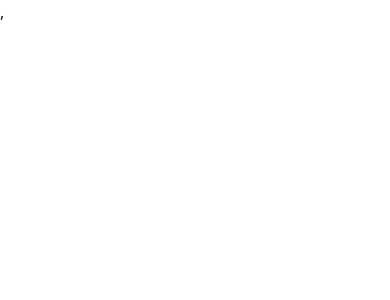
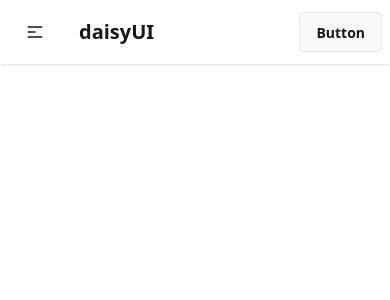
Before and after one commit to rimpakasundi07/Smart-deals-client, a React (Vite) app: page / in a window 390 px wide. Shown: the top 300 px of the page. Built offline with nearby package versions, Linux system fonts and the light colour scheme.

Commit message:
feat: add responsive navbar component with React Router links

```diff
--- a/src/components/Home/Home.jsx
+++ b/src/components/Home/Home.jsx
@@ -3,7 +3,7 @@
 const Home = () => {
   return (
     <div>
-      <h2>I am form Home </h2>
+      <h2></h2>
     </div>
   );
 };
--- a/src/components/Navbar/Navbar.jsx
+++ b/src/components/Navbar/Navbar.jsx
@@ -1,9 +1,53 @@
 import React from "react";
+import { NavLink } from "react-router";
 
 const Navbar = () => {
+  const links = (
+    <>
+      <li>
+        <NavLink to="/">Home</NavLink>
+      </li>
+      <li>
+        <NavLink to="/allproducts">All Products</NavLink>
+      </li>
+    </>
+  );
   return (
-    <div>
-      <p>I am from navbar</p>
+    <div className="navbar bg-base-100 shadow-sm">
+      <div className="navbar-start">
+        <div className="dropdown">
+          <div tabIndex={0} role="button" className="btn btn-ghost lg:hidden">
+            <svg
+              xmlns="http://www.w3.org/2000/svg"
+              className="h-5 w-5"
+              fill="none"
+              viewBox="0 0 24 24"
+              stroke="currentColor"
+            >
+              {" "}
+              <path
+                strokeLinecap="round"
+                strokeLinejoin="round"
+                strokeWidth="2"
+                d="M4 6h16M4 12h8m-8 6h16"
+              />{" "}
+            </svg>
+          </div>
+          <ul
+            tabIndex="-1"
+            className="menu menu-sm dropdown-content bg-base-100 rounded-box z-1 mt-3 w-52 p-2 shadow"
+          >
+            {links}
+          </ul>
+        </div>
+        <a className="btn btn-ghost text-xl">daisyUI</a>
+      </div>
+      <div className="navbar-center hidden lg:flex">
+        <ul className="menu menu-horizontal px-1">{links}</ul>
+      </div>
+      <div className="navbar-end">
+        <a className="btn">Button</a>
+      </div>
     </div>
   );
 };
--- a/src/layouts/RootLayout.jsx
+++ b/src/layouts/RootLayout.jsx
@@ -1,9 +1,12 @@
 import React from "react";
+import { Outlet } from "react-router";
+import Navbar from "../components/Navbar/Navbar";
 
 const RootLayout = () => {
   return (
     <div>
-      <h2></h2>
+      <Navbar></Navbar>
+      <Outlet></Outlet>
     </div>
   );
 };
--- a/src/main.jsx
+++ b/src/main.jsx
@@ -5,17 +5,28 @@
 import { createBrowserRouter } from "react-router";
 import { RouterProvider } from "react-router/dom";
 import RootLayout from "./layouts/RootLayout.jsx";
+import Home from "./components/Home/Home.jsx";
+import AllProducts from "./components/AllProducts/AllProducts.jsx";
 
 const router = createBrowserRouter([
   {
     path: "/",
     Component: RootLayout,
-    children: [],
+    children: [
+      {
+        index: true,
+        Component: Home,
+      },
+      {
+        path: "allProducts",
+        Component: AllProducts,
+      },
+    ],
   },
 ]);
 
 createRoot(document.getElementById("root")).render(
   <StrictMode>
-    <RouterProvider router={router} />,
+    <RouterProvider router={router} />
   </StrictMode>
 );
```
